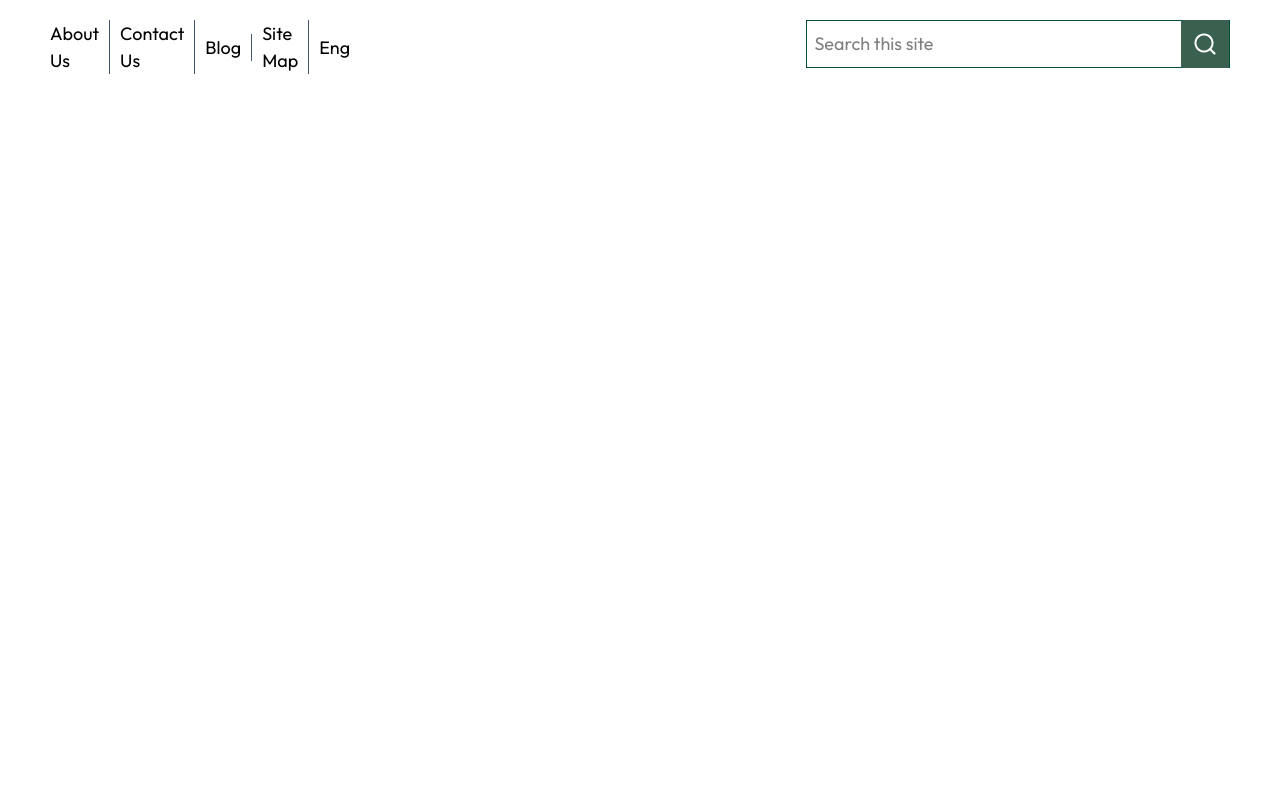
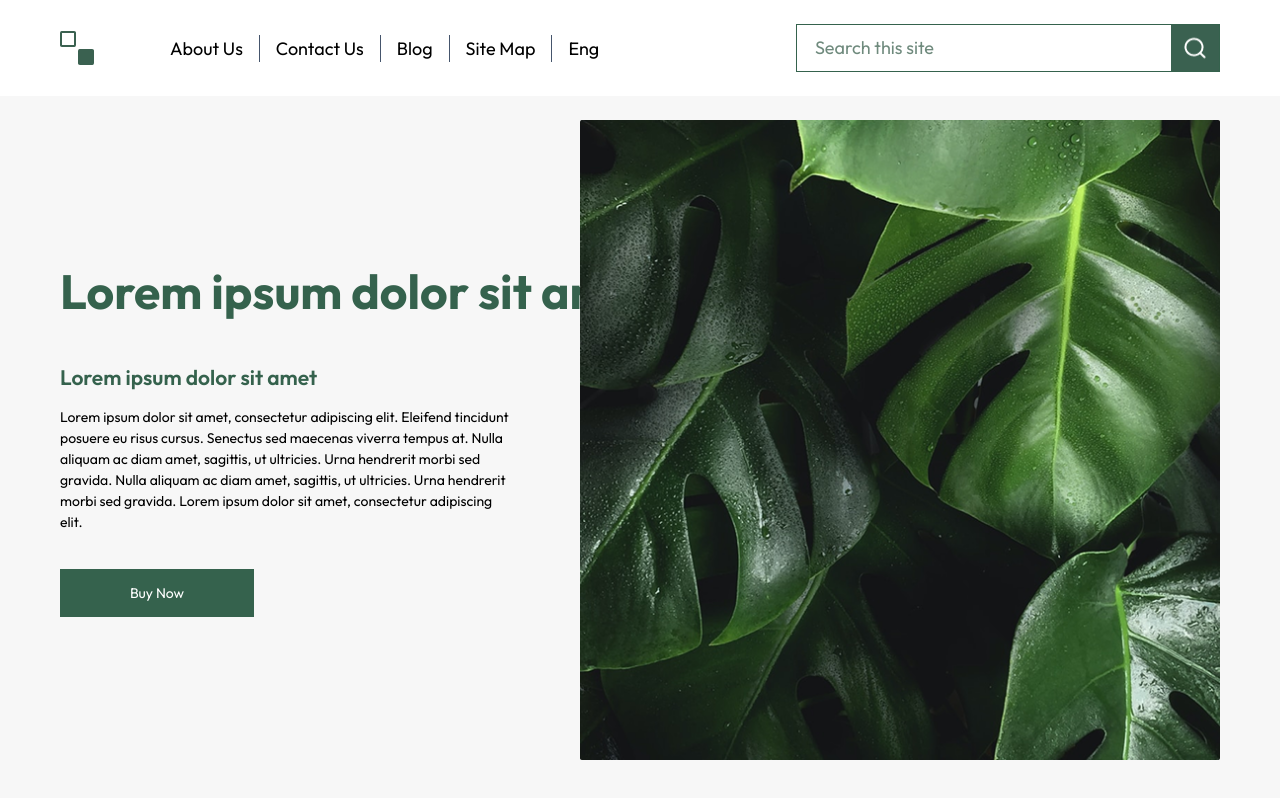
Before and after one commit to vrielaa/AccesibilityProject, a website: page index.html in a window 1280 px wide. Drawn offline with Linux system fonts and the light colour scheme.

Commit message:
add first section

```diff
--- a/index.html
+++ b/index.html
@@ -11,39 +11,67 @@
       rel="stylesheet"
     />
   </head>
-  <body>
-    <header class="grid grid-cols-2 px-[5rem] py-[2rem]">
-      <div class="flex w-full justify-between">
-        <a href="/" aria-label="Home page" class="logo">
-          <img src="./assets/logo.png" alt="Logo" />
+
+  <body class="bg-[#f7f7f7] font-['Outfit'] text-black">
+    <a
+      href="#main-content"
+      class="sr-only focus:not-sr-only focus:fixed focus:top-[2rem] focus:left-[2rem] focus:z-50 focus:bg-[#35624d] focus:px-[1.6rem] focus:py-[1rem] focus:text-white focus:outline-2 focus:outline-offset-2"
+    >
+      Skip to content
     </a>
 
-        <nav aria-label="Main navigation" class="mr-[44rem] flex items-center">
+    <div class="min-h-screen bg-[#f7f7f7]">
+      <header
+        class="flex flex-wrap items-center gap-y-[2rem] bg-white px-[2.4rem] py-[2.4rem] lg:flex-nowrap lg:px-[6rem]"
+      >
+        <a href="/" aria-label="Home page" class="flex h-[3.4rem] w-[3.4rem] shrink-0">
+          <img
+            src="./assets/Logo.png"
+            alt=""
+            aria-hidden="true"
+            class="h-full w-full object-contain"
+          />
+        </a>
+
+        <nav
+          aria-label="Main navigation"
+          class="order-3 mt-[1.6rem] flex w-full items-center overflow-x-auto lg:order-none lg:mt-0 lg:ml-[7.6rem] lg:w-auto lg:overflow-visible"
+        >
           <ul
-            class="flex items-center font-['Outfit'] text-[18px] leading-[150%] font-normal tracking-normal"
+            class="flex items-center font-['Outfit'] text-[1.8rem] leading-[150%] font-normal tracking-normal whitespace-nowrap"
           >
-            <li class="border-r border-slate-600 pr-4">
-              <a href="#" class="focus:outline-2 focus:outline-offset-4">About Us</a>
+            <li class="border-r border-slate-600 pr-[1.6rem]">
+              <a href="#" class="focus:outline-2 focus:outline-offset-4 focus:outline-[#35624d]"
+                >About Us</a
+              >
             </li>
-            <li class="border-r border-slate-600 px-4">
-              <a href="#" class="focus:outline-2 focus:outline-offset-4">Contact Us</a>
+            <li class="border-r border-slate-600 px-[1.6rem]">
+              <a href="#" class="focus:outline-2 focus:outline-offset-4 focus:outline-[#35624d]"
+                >Contact Us</a
+              >
             </li>
-            <li class="border-r border-slate-600 px-4">
-              <a href="#" class="focus:outline-2 focus:outline-offset-4">Blog</a>
+            <li class="border-r border-slate-600 px-[1.6rem]">
+              <a href="#" class="focus:outline-2 focus:outline-offset-4 focus:outline-[#35624d]"
+                >Blog</a
+              >
             </li>
-            <li class="border-r border-slate-600 px-4">
-              <a href="#" class="focus:outline-2 focus:outline-offset-4">Site Map</a>
+            <li class="border-r border-slate-600 px-[1.6rem]">
+              <a href="#" class="focus:outline-2 focus:outline-offset-4 focus:outline-[#35624d]"
+                >Site Map</a
+              >
             </li>
-            <li class="pl-4">
-              <a href="#" class="focus:outline-2 focus:outline-offset-4">Eng</a>
+            <li class="pl-[1.6rem]">
+              <a href="#" class="focus:outline-2 focus:outline-offset-4 focus:outline-[#35624d]"
+                >Eng</a
+              >
             </li>
           </ul>
         </nav>
-      </div>
+
         <form
           role="search"
           aria-label="Site search"
-        class="flex h-[4.8rem] w-[42.4rem] ml-auto items-center border border-emerald-900 bg-white"
+          class="ml-auto flex h-[4.8rem] w-full max-w-[42.4rem] items-center border border-[#35624d] bg-white focus-within:outline-2 focus-within:outline-offset-2 focus-within:outline-[#35624d] sm:w-[42.4rem]"
         >
           <label for="site-search" class="sr-only">Search this site</label>
 
@@ -52,17 +80,58 @@
             name="query"
             type="search"
             placeholder="Search this site"
-          class="min-w-0 flex-1 px-3 align-middle font-['Outfit'] text-[18px] leading-[26px] font-normal tracking-normal outline-none"
+            class="min-w-0 flex-1 px-[1.8rem] font-['Outfit'] text-[1.8rem] leading-[2.6rem] font-normal tracking-normal outline-none placeholder:text-[#6f8a7d]"
           />
 
           <button
             type="submit"
-          aria-label="Search Button"
-          class="flex h-full items-center justify-center bg-emerald-900 text-white focus:outline-2 focus:outline-offset-2 focus:outline-emerald-900"
+            aria-label="Search"
+            class="flex h-full w-[4.8rem] shrink-0 items-center justify-center bg-[#35624d] focus:outline-2 focus:outline-offset-2 focus:outline-[#35624d]"
           >
-          <img src="./assets/search_button.png" alt="" aria-hidden="true" />
+            <img src="./assets/search_button.png" alt="" aria-hidden="true" class="h-full w-full" />
           </button>
         </form>
       </header>
+
+      <main id="main-content">
+        <section
+          aria-labelledby="hero-title"
+          class="grid grid-cols-1 items-center gap-[4rem] px-[2.4rem] pt-[3.2rem] pb-[6rem] lg:grid-cols-[minmax(0,1fr)_64rem] lg:gap-[6.4rem] lg:px-[6rem] lg:pt-[2.4rem]"
+        >
+          <div class="max-w-[70rem]">
+            <h1
+              id="hero-title"
+              class="font-['Outfit'] text-[3.4rem] leading-[120%] font-bold tracking-normal text-[#35624d] opacity-100 lg:h-[5.8rem] lg:w-[64.7rem] lg:text-[4.8rem]"
+            >
+              Lorem ipsum dolor sit amet
+            </h1>
+            <p class="mt-[4rem] text-[2.1rem] leading-[3.2rem] font-semibold text-[#35624d]">
+              Lorem ipsum dolor sit amet
+            </p>
+            <p
+              class="mt-[1.4rem] max-w-[50rem] font-['Outfit'] text-[1.4rem] leading-[150%] font-normal tracking-normal"
+            >
+              Lorem ipsum dolor sit amet, consectetur adipiscing elit. Eleifend tincidunt posuere eu
+              risus cursus. Senectus sed maecenas viverra tempus at. Nulla aliquam ac diam amet,
+              sagittis, ut ultricies. Urna hendrerit morbi sed gravida. Nulla aliquam ac diam amet,
+              sagittis, ut ultricies. Urna hendrerit morbi sed gravida. Lorem ipsum dolor sit amet,
+              consectetur adipiscing elit.
+            </p>
+            <a
+              href="#"
+              class="mt-[3.6rem] inline-flex h-[4.8rem] w-[19.4rem] items-center justify-center bg-[#35624d] text-[1.4rem] leading-[2rem] font-normal text-white focus:outline-2 focus:outline-offset-4 focus:outline-[#35624d]"
+            >
+              Buy Now
+            </a>
+          </div>
+
+          <img
+            src="./assets/hero-leaves.png"
+            alt="Close-up image of green monstera leaves"
+            class="aspect-square h-auto w-full max-w-[64rem] justify-self-center object-cover lg:h-[64rem] lg:w-[64rem]"
+          />
+        </section>
+      </main>
+    </div>
   </body>
 </html>
--- a/src/styles.css
+++ b/src/styles.css
@@ -1,5 +1,3 @@
-@import "tailwindcss";
-
 @import "tailwindcss";
 
 @layer base {
```
Also changed, not shown: assets/hero-leaves.png (added), dist/styles.css. Lines whose indentation alone changed are shown as unchanged.
